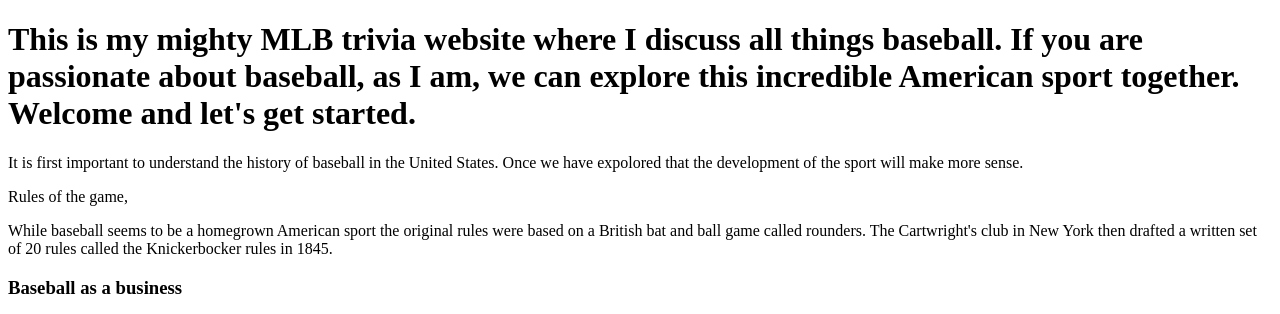
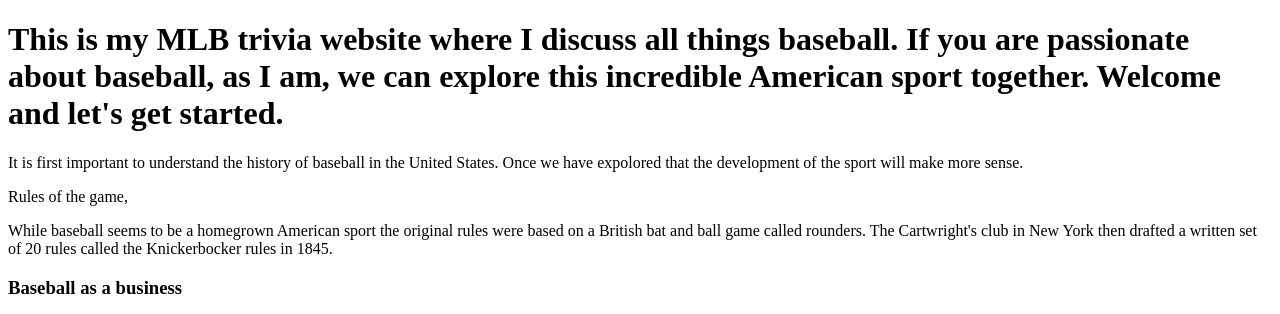
Before and after one commit to JWCIO/JWCIO.github.io, a plain HTML site: page index.html in a window 1280 px wide. Shown: the top 314 px of the page. Drawn offline with Linux system fonts and the light colour scheme.

Commit message:
Update title and header text in index.html

```diff
--- a/index.html
+++ b/index.html
@@ -1,10 +1,10 @@
 <!DOCTYPE html>
 <html>
 <head>
-    <title>Josiah's Mighty MLB Trivia Website</title>
+    <title> MLB Trivia Website</title>
 </head>
 <body>
-    <h1>This is my mighty MLB trivia website where I discuss all things baseball. If you are passionate about baseball, as I am, we can explore this incredible American sport together. Welcome and let's get started.</h1>
+    <h1>This is my MLB trivia website where I discuss all things baseball. If you are passionate about baseball, as I am, we can explore this incredible American sport together. Welcome and let's get started.</h1>
     <p>It is first important to understand the history of baseball in the United States. Once we have expolored that the development of the sport will make more sense.</p
     <h2>Rules of the game,</h2>
     <p>While baseball seems to be a homegrown American sport the original rules were based on a British bat and ball game called rounders. The Cartwright's club in New York then drafted a written set of 20 rules called the Knickerbocker rules in 1845.</p>
```
